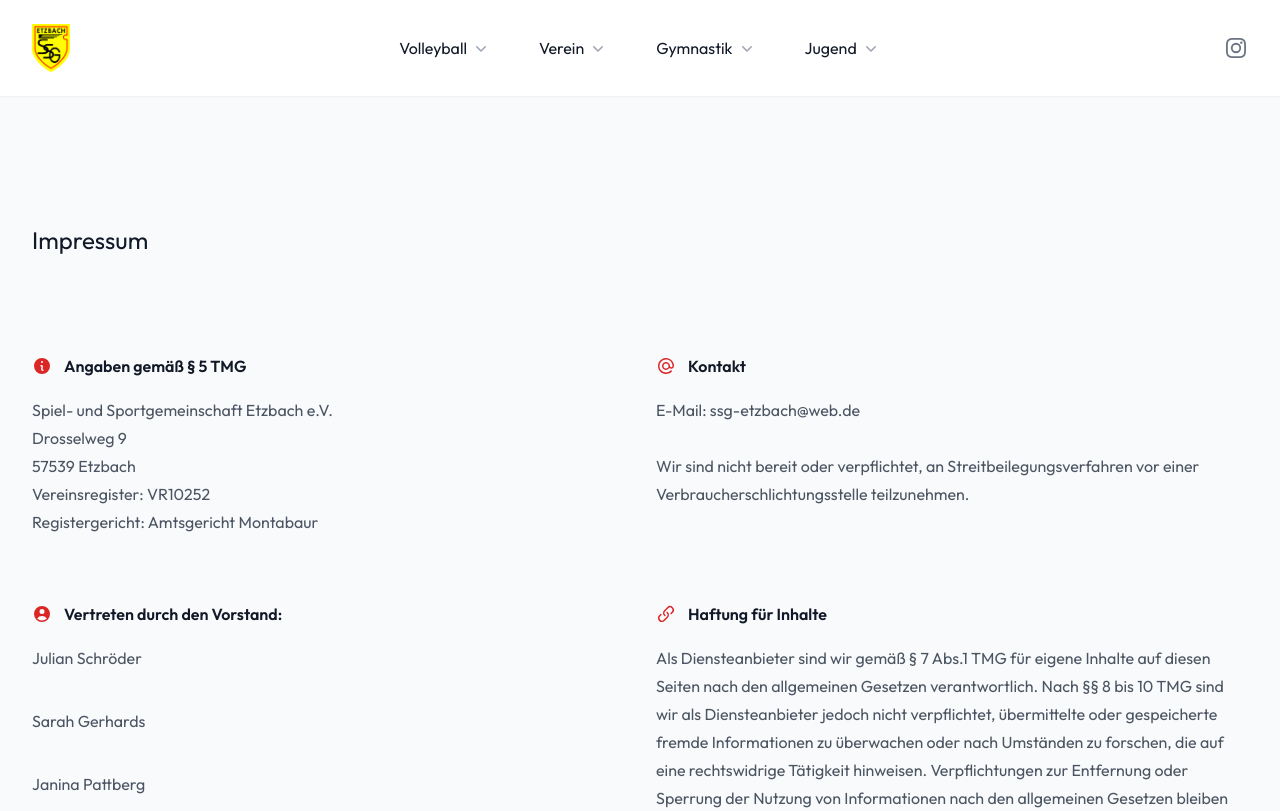
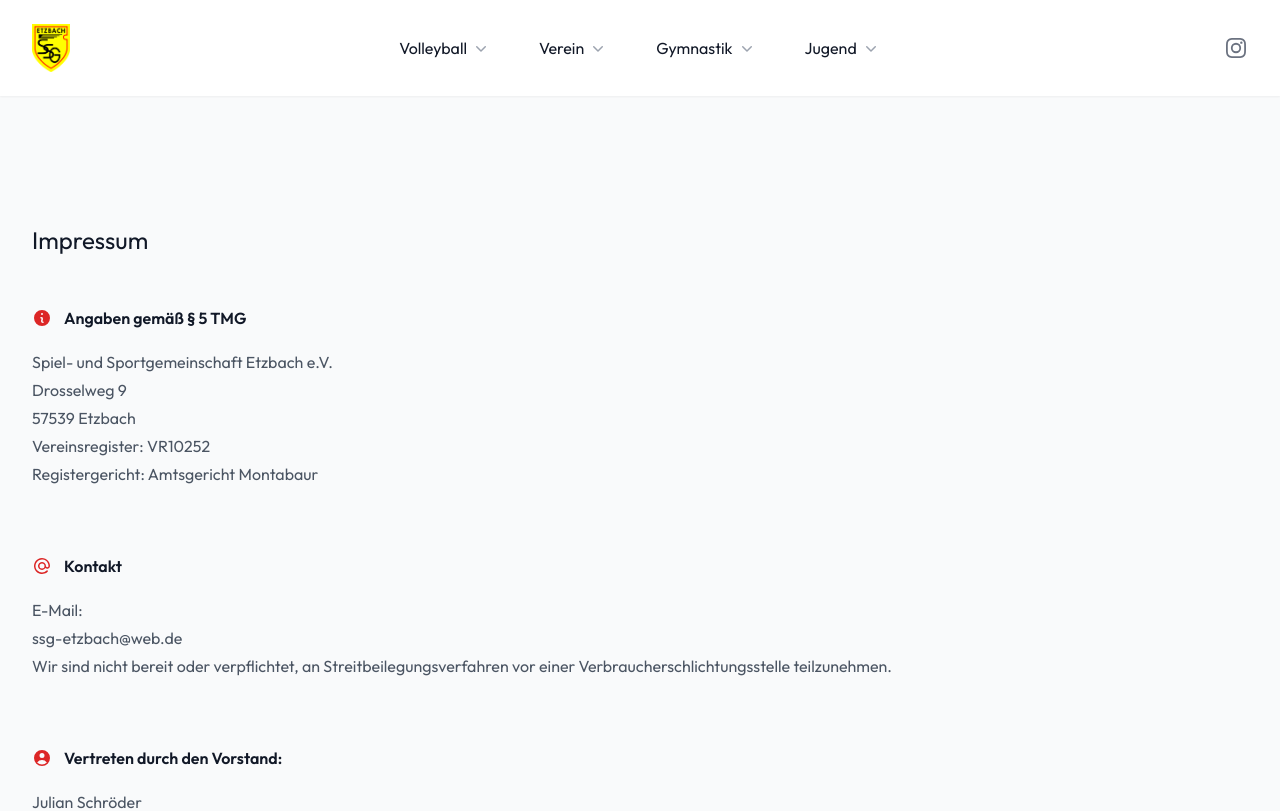
Before and after one commit to revicemedia/ssgetzbach-2024, a Next.js app: page /impressum in a window 1280 px wide. Shown: the top 811 px of the page. Built offline with nearby package versions, Linux system fonts and the light colour scheme.

Commit message:
finalize team page styles and data transfer add news functionality to select one item by slug add imprint

```diff
--- a/app/page.tsx
+++ b/app/page.tsx
@@ -1,10 +1,8 @@
 // @ts-nocheck
 
 import EventOverview from "@/components/EventOverview/EventOverview";
-import Footer from "@/components/Footer/Footer";
 import HeroSwiper from "@/components/HeroSwiper/HeroSwiper";
 import HomeBreakComponent from "@/components/HomeBreakComponent/HomeBreakComponent";
-import Navbar from "@/components/Navbar/Navbar";
 import News from "@/components/News/News";
 import { client } from "@/contentful";
 
--- a/app/verein/news/[newsSlug]/page.tsx
+++ b/app/verein/news/[newsSlug]/page.tsx
@@ -1,3 +1,6 @@
+// @ts-nocheck
+
+import NewsDisplay from "@/components/NewsDisplay/NewsDisplay";
 import { client } from "@/contentful";
 
 interface Params {
@@ -6,20 +9,23 @@ interface Params {
   };
 }
 
-async function getNews() {
-  const res = await client.getEntries({ content_type: "news" });
+async function getNews({ newsSlug }: any) {
+  const res = await client.getEntry({
+    "fields.domainSlug": newsSlug,
+  });
 
   return res;
 }
 
 export default async function Home({ params }: Params) {
-  const data = await getNews();
-  console.log(params);
+  const data = await getNews(params.newsSlug);
+
+  console.log(data);
 
   return (
     <div className="pt-24 bg-gray-50">
       <h2>Unterseite für News</h2>
-      <p>{params.newsSlug}</p>
+      <NewsDisplay data={data} />
     </div>
   );
 }
--- a/components/Footer/Footer.tsx
+++ b/components/Footer/Footer.tsx
@@ -26,7 +26,7 @@ const navigation = {
   social: [
     {
       name: "Facebook",
-      href: "#",
+      href: "https://www.facebook.com/ssgetzbach",
       icon: (props: any) => (
         <svg fill="currentColor" viewBox="0 0 24 24" {...props}>
           <path
@@ -39,7 +39,7 @@ const navigation = {
     },
     {
       name: "Instagram",
-      href: "#",
+      href: "https://www.instagram.com/ssgetzbach/",
       icon: (props: any) => (
         <svg fill="currentColor" viewBox="0 0 24 24" {...props}>
           <path
--- a/components/Impressum/Impressum.tsx
+++ b/components/Impressum/Impressum.tsx
@@ -13,21 +13,27 @@ const features = [
   {
     name: "Angaben gemäß § 5 TMG",
     description: [
-      { id: 1, text: "Spiel- und Sportgemeinschaft Etzbach e.V." },
-      { id: 2, text: "Drosselweg 9" },
-      { id: 3, text: "57539 Etzbach" },
-      { id: 4, text: "Vereinsregister: VR10252" },
-      { id: 5, text: "Registergericht: Amtsgericht Montabaur" },
+      {
+        id: 1,
+        text: "Spiel- und Sportgemeinschaft Etzbach e.V.",
+        type: "Text",
+      },
+      { id: 2, text: "Drosselweg 9", type: "Text" },
+      { id: 3, text: "57539 Etzbach", type: "Text" },
+      { id: 4, text: "Vereinsregister: VR10252", type: "Text" },
+      { id: 5, text: "Registergericht: Amtsgericht Montabaur", type: "Text" },
     ],
     icon: InformationCircleIcon,
   },
   {
     name: "Kontakt",
     description: [
-      { id: 1, text: "E-Mail: ssg-etzbach@web.de" },
+      { id: 1, text: "E-Mail:", type: "Text" },
+      { id: 1, text: "ssg-etzbach@web.de", type: "Mail" },
       {
-        id: 2,
+        id: 3,
         text: "Wir sind nicht bereit oder verpflichtet, an Streitbeilegungsverfahren vor einer Verbraucherschlichtungsstelle teilzunehmen.",
+        type: "Text",
       },
     ],
     icon: AtSymbolIcon,
@@ -35,10 +41,10 @@ const features = [
   {
     name: "Vertreten durch den Vorstand:",
     description: [
-      { id: 1, text: "Julian Schröder" },
-      { id: 2, text: "Sarah Gerhards" },
-      { id: 3, text: "Janina Pattberg" },
-      { id: 4, text: "Rolf Grün" },
+      { id: 1, text: "Julian Schröder", type: "Text" },
+      { id: 2, text: "Sarah Gerhards", type: "Text" },
+      { id: 3, text: "Janina Pattberg", type: "Text" },
+      { id: 4, text: "Rolf Grün", type: "Text" },
     ],
     icon: UserCircleIcon,
   },
@@ -48,6 +54,7 @@ const features = [
       {
         id: 1,
         text: "Als Diensteanbieter sind wir gemäß § 7 Abs.1 TMG für eigene Inhalte auf diesen Seiten nach den allgemeinen Gesetzen verantwortlich. Nach §§ 8 bis 10 TMG sind wir als Diensteanbieter jedoch nicht verpflichtet, übermittelte oder gespeicherte fremde Informationen zu überwachen oder nach Umständen zu forschen, die auf eine rechtswidrige Tätigkeit hinweisen. Verpflichtungen zur Entfernung oder Sperrung der Nutzung von Informationen nach den allgemeinen Gesetzen bleiben hiervon unberührt. Eine diesbezügliche Haftung ist jedoch erst ab dem Zeitpunkt der Kenntnis einer konkreten Rechtsverletzung möglich. Bei Bekanntwerden von entsprechenden Rechtsverletzungen werden wir diese Inhalte umgehend entfernen.",
+        type: "Text",
       },
     ],
     icon: LinkIcon,
@@ -58,6 +65,7 @@ const features = [
       {
         id: 1,
         text: "Unser Angebot enthält Links zu externen Websites Dritter, auf deren Inhalte wir keinen Einfluss haben. Deshalb können wir für diese fremden Inhalte auch keine Gewähr übernehmen. Für die Inhalte der verlinkten Seiten ist stets der jeweilige Anbieter oder Betreiber der Seiten verantwortlich. Die verlinkten Seiten wurden zum Zeitpunkt der Verlinkung auf mögliche Rechtsverstöße überprüft. Rechtswidrige Inhalte waren zum Zeitpunkt der Verlinkung nicht erkennbar. Eine permanente inhaltliche Kontrolle der verlinkten Seiten ist jedoch ohne konkrete Anhaltspunkte einer Rechtsverletzung nicht zumutbar. Bei Bekanntwerden von Rechtsverletzungen werden wir derartige Links umgehend entfernen.",
+        type: "Text",
       },
     ],
     icon: LinkIcon,
@@ -68,10 +76,12 @@ const features = [
       {
         id: 1,
         text: "Die durch die Seitenbetreiber erstellten Inhalte und Werke auf diesen Seiten unterliegen dem deutschen Urheberrecht. Die Vervielfältigung, Bearbeitung, Verbreitung und jede Art der Verwertung außerhalb der Grenzen des Urheberrechtes bedürfen der schriftlichen Zustimmung des jeweiligen Autors bzw. Erstellers. Downloads und Kopien dieser Seite sind nur für den privaten, nicht kommerziellen Gebrauch gestattet.",
+        type: "Text",
       },
       {
         id: 2,
         text: "Soweit die Inhalte auf dieser Seite nicht vom Betreiber erstellt wurden, werden die Urheberrechte Dritter beachtet. Insbesondere werden Inhalte Dritter als solche gekennzeichnet. Sollten Sie trotzdem auf eine Urheberrechtsverletzung aufmerksam werden, bitten wir um einen entsprechenden Hinweis. Bei Bekanntwerden von Rechtsverletzungen werden wir derartige Inhalte umgehend entfernen.",
+        type: "Text",
       },
     ],
     icon: LockOpenIcon,
@@ -87,8 +97,8 @@ export default function Impressum() {
             Impressum
           </h2>
         </div>
-        <div className="mx-auto mt-16 max-w-2xl sm:mt-20 lg:mt-24 lg:max-w-none">
-          <dl className="grid max-w-xl grid-cols-1 gap-x-8 gap-y-16 lg:max-w-none lg:grid-cols-2">
+        <div className="mx-auto mt-12 max-w-2xl sm:mt-12 lg:max-w-none">
+          <dl className="grid max-w-xl grid-cols-1 gap-x-8 gap-y-16 lg:max-w-none lg:grid-cols-1">
             {features.map((feature) => (
               <div key={feature.name} className="flex flex-col">
                 <dt className="flex items-center gap-x-3 text-base font-semibold leading-7 text-gray-900">
--- /dev/null
+++ b/components/NewsDisplay/NewsDisplay.tsx
@@ -0,0 +1,7 @@
+import React from "react";
+
+function NewsDisplay({ data }: any) {
+  return <div>NewsDisplay</div>;
+}
+
+export default NewsDisplay;
```
Also changed, not shown: components/StickyTest/StickyTest.tsx (+55 -45 lines), components/TeamSection/TeamSection.tsx (+6 -7 lines).
